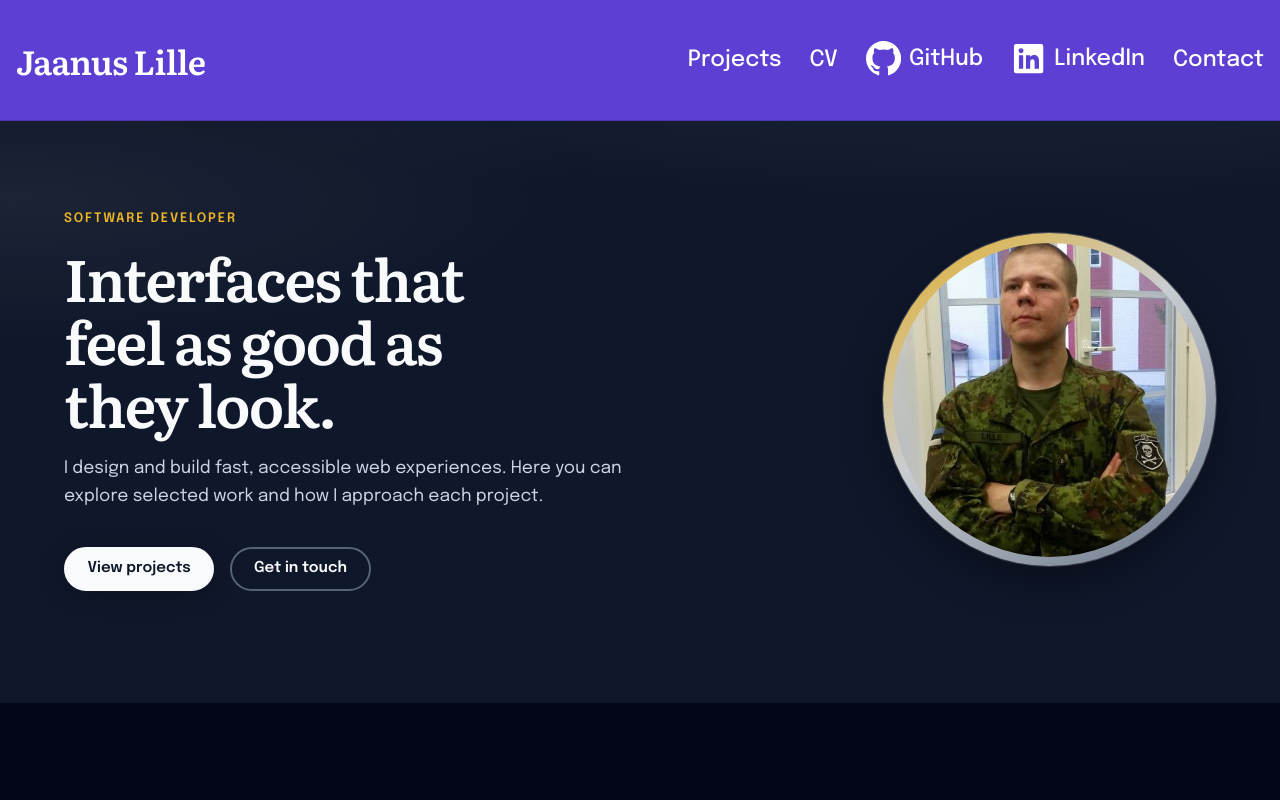
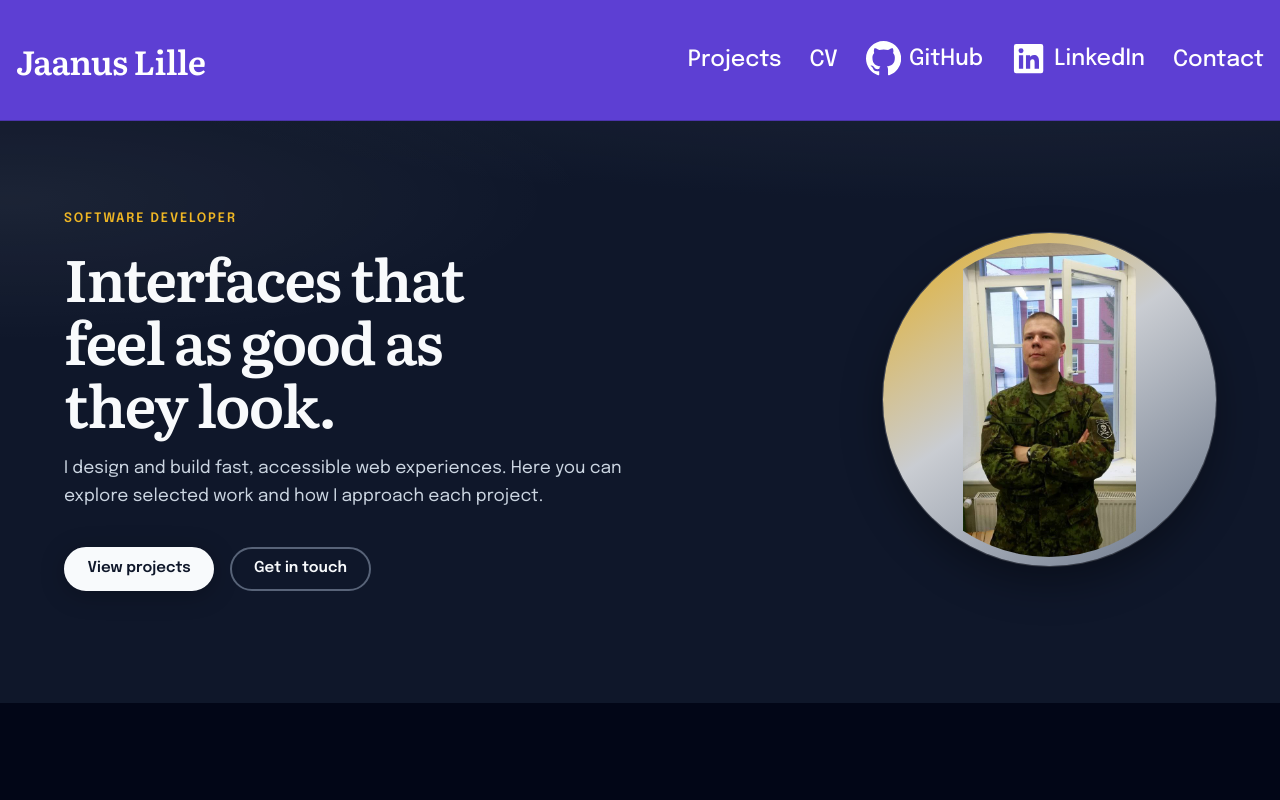
Before and after one commit to JaanusLille/portfoolio-koduleht, a React (Vite) app: page / in a window 1280 px wide. Shown: the top 800 px of the page. Built offline with nearby package versions, Linux system fonts and the light colour scheme.

Commit message:
Better portrait

```diff
--- a/src/components/Hero.css
+++ b/src/components/Hero.css
@@ -61,7 +61,8 @@
   height: 100%;
   display: block;
   border-radius: 50%;
-  object-fit: cover;
+  /* object-fit: cover; */
+  object-fit: contain ;
   object-position: center;
 }
 
```
